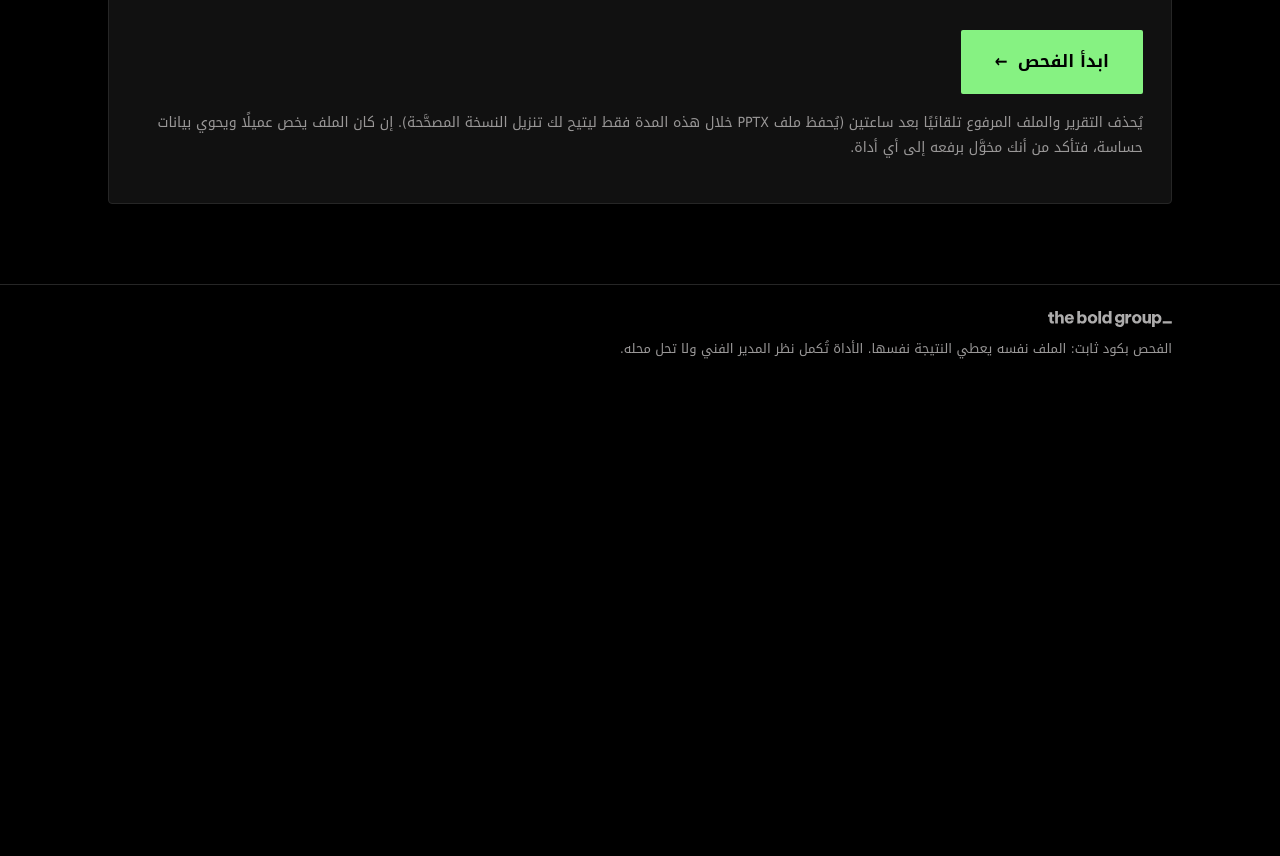
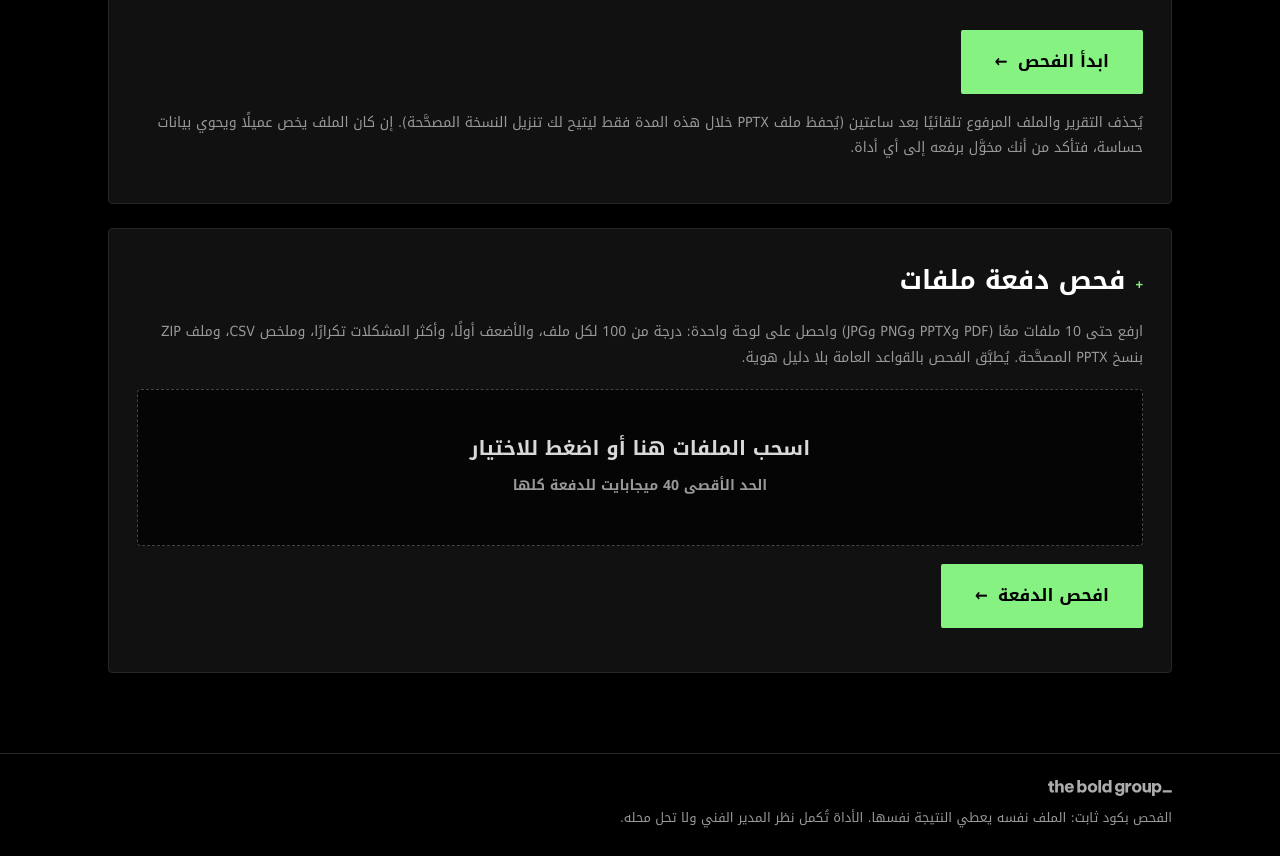
Before and after one commit to amirgfx11-dev/arabic-design-checker, a Flask app: page / in a window 1280 px wide. Shown: the part 1480-2336 px from the top of the page. Before the commit the page ends 1839 px from the top, so only its background shows below. Run offline with Flask 3, Linux system fonts and the light colour scheme; some web fonts are replaced.

Commit message:
Enhance file upload form with multiple file support
Updated the file upload form to allow multiple file uploads and added user instructions in Arabic.

```diff
--- a/templates/index.html
+++ b/templates/index.html
@@ -41,4 +41,17 @@ for (const n of [1,2]) { const d=document.getElementById('drop'+n), i=d.querySel
  ['dragover','dragenter'].forEach(e=>d.addEventListener(e,x=>{x.preventDefault();d.classList.add('on')}));
  d.addEventListener('drop',x=>{x.preventDefault();if(x.dataTransfer.files.length){i.files=x.dataTransfer.files;i.dispatchEvent(new Event('change'))}}); }
 </script>
+<form class="card" method="post" action="/batch" enctype="multipart/form-data" style="margin-top:24px" onsubmit="var b=document.getElementById('gob');b.disabled=true;b.textContent='جارٍ الرفع...'">
+<h2><span class="num2">+</span>فحص دفعة ملفات</h2>
+<p class="note">ارفع حتى {{ 10 }} ملفات معًا (PDF وPPTX وPNG وJPG) واحصل على لوحة واحدة: درجة من 100 لكل ملف، والأضعف أولًا، وأكثر المشكلات تكرارًا، وملخص CSV، وملف ZIP بنسخ PPTX المصحَّحة. يُطبَّق الفحص بالقواعد العامة بلا دليل هوية.</p>
+<label class="drop" id="dropb"><b>اسحب الملفات هنا أو اضغط للاختيار</b><span>الحد الأقصى 40 ميجابايت للدفعة كلها</span><span class="fn" id="fnb"></span>
+<input type="file" name="designs" multiple accept=".pdf,.pptx,.png,.jpg,.jpeg,.webp"></label>
+<p style="margin-top:18px"><button id="gob" class="btn" type="submit">افحص الدفعة <span>←</span></button></p>
+</form>
+<script>
+(function(){const d=document.getElementById('dropb'),i=d.querySelector('input'),f=document.getElementById('fnb');
+i.addEventListener('change',()=>{f.textContent=i.files.length?i.files.length+' ملفات':'';d.classList.toggle('on',!!i.files.length)});
+['dragover','dragenter'].forEach(e=>d.addEventListener(e,x=>{x.preventDefault();d.classList.add('on')}));
+d.addEventListener('drop',x=>{x.preventDefault();if(x.dataTransfer.files.length){i.files=x.dataTransfer.files;i.dispatchEvent(new Event('change'))}})})();
+</script>
 {% endblock %}
```
